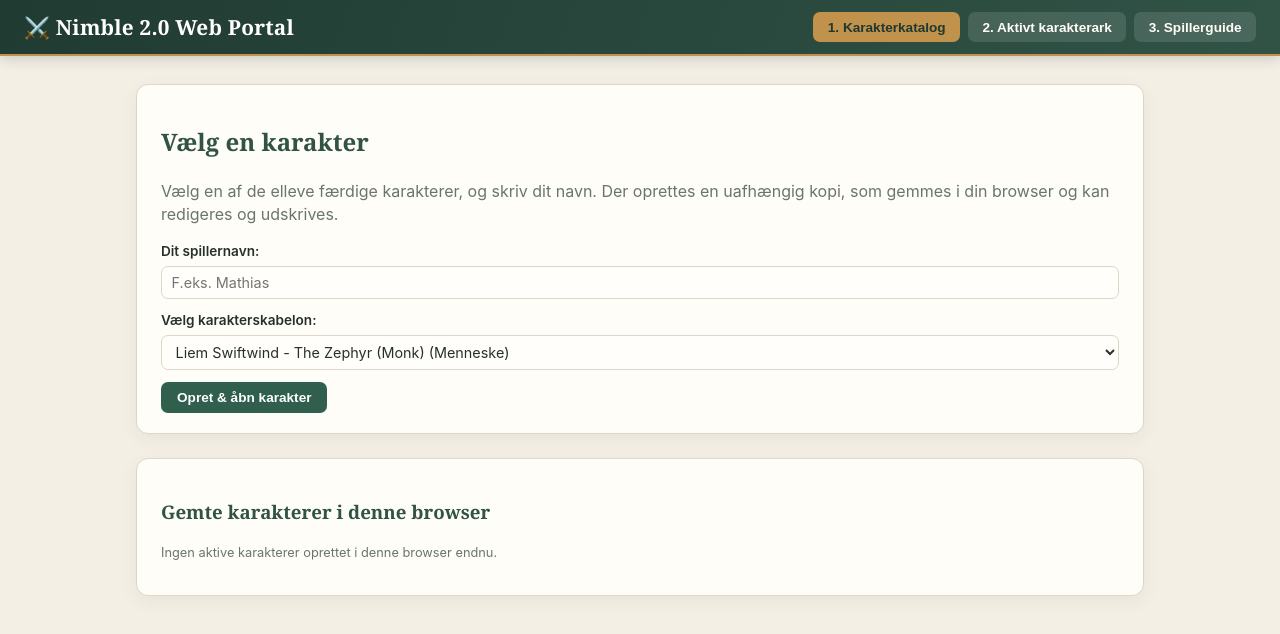
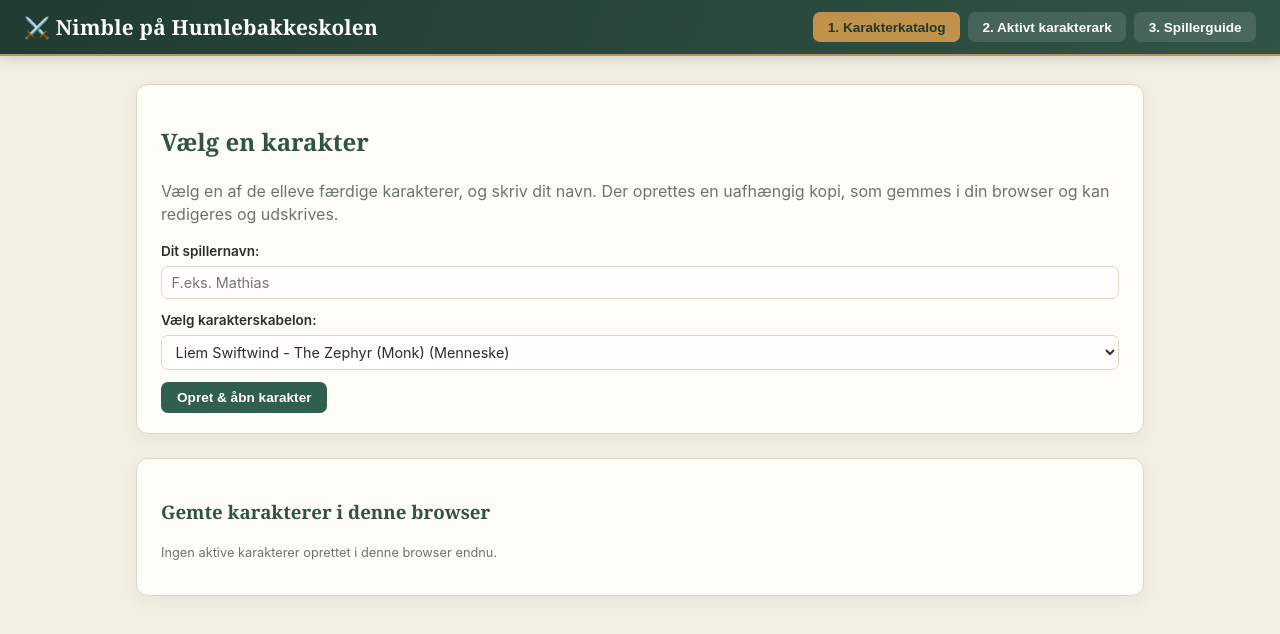
Before and after one commit to henriknielsen1/Nimble, a plain HTML site: page index.html in a window 1280 px wide. Drawn offline with Linux system fonts and the light colour scheme.

Commit message:
Tilpas Nimble-titel til Humlebakkeskolen
Co-authored-by: Copilot <223556219+Copilot@users.noreply.github.com>

```diff
--- a/index.html
+++ b/index.html
@@ -9,7 +9,7 @@
 <body>
 
   <header class="no-print">
-    <h1>⚔️ Nimble 2.0 Web Portal</h1>
+    <h1>⚔️ Nimble på Humlebakkeskolen</h1>
     <nav class="nav-tabs">
       <button class="nav-btn active" id="tab-btn-select" onclick="switchView('select')">1. Karakterkatalog</button>
       <button class="nav-btn" id="tab-btn-sheet" onclick="switchView('sheet')">2. Aktivt karakterark</button>
```
